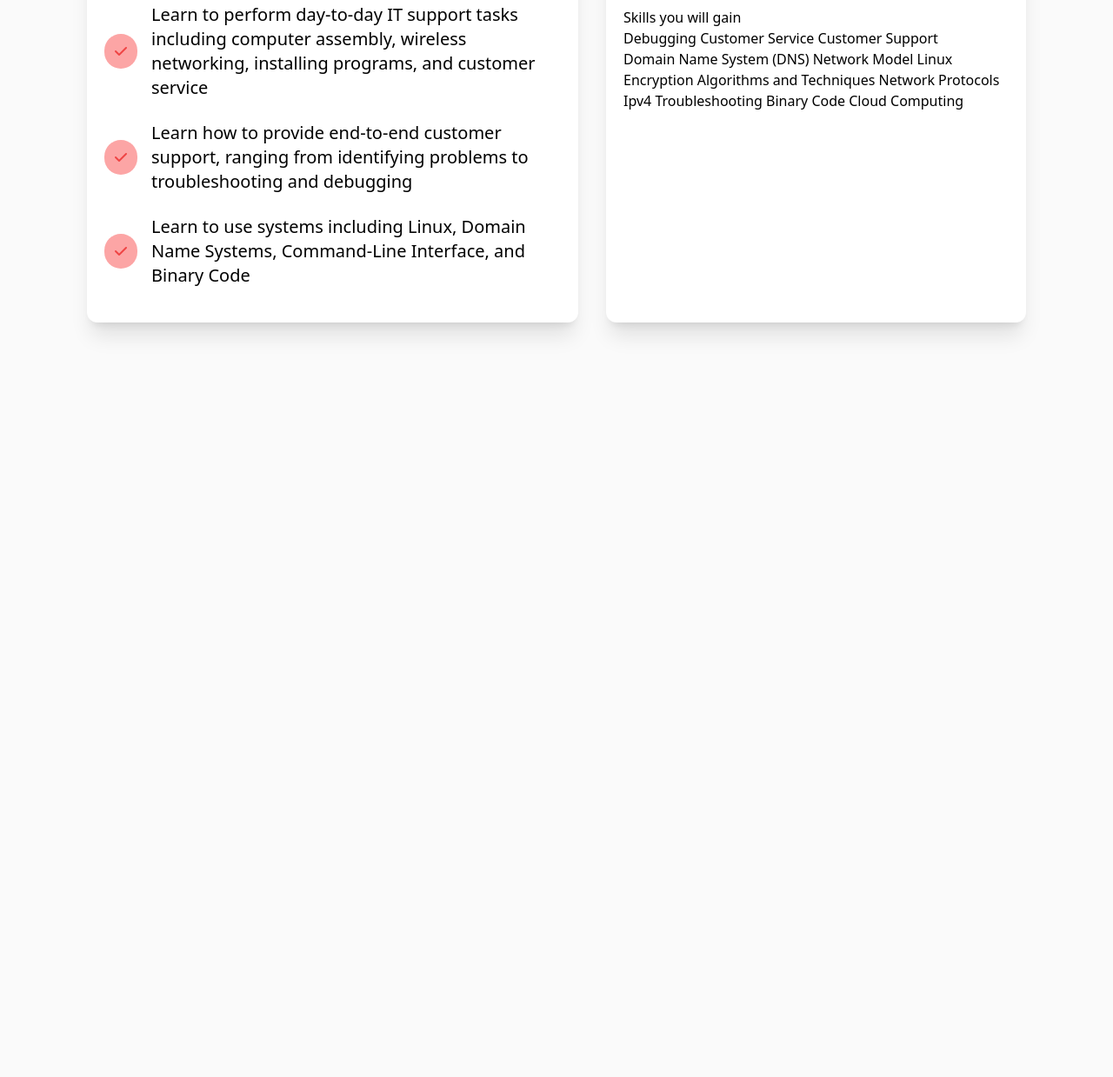
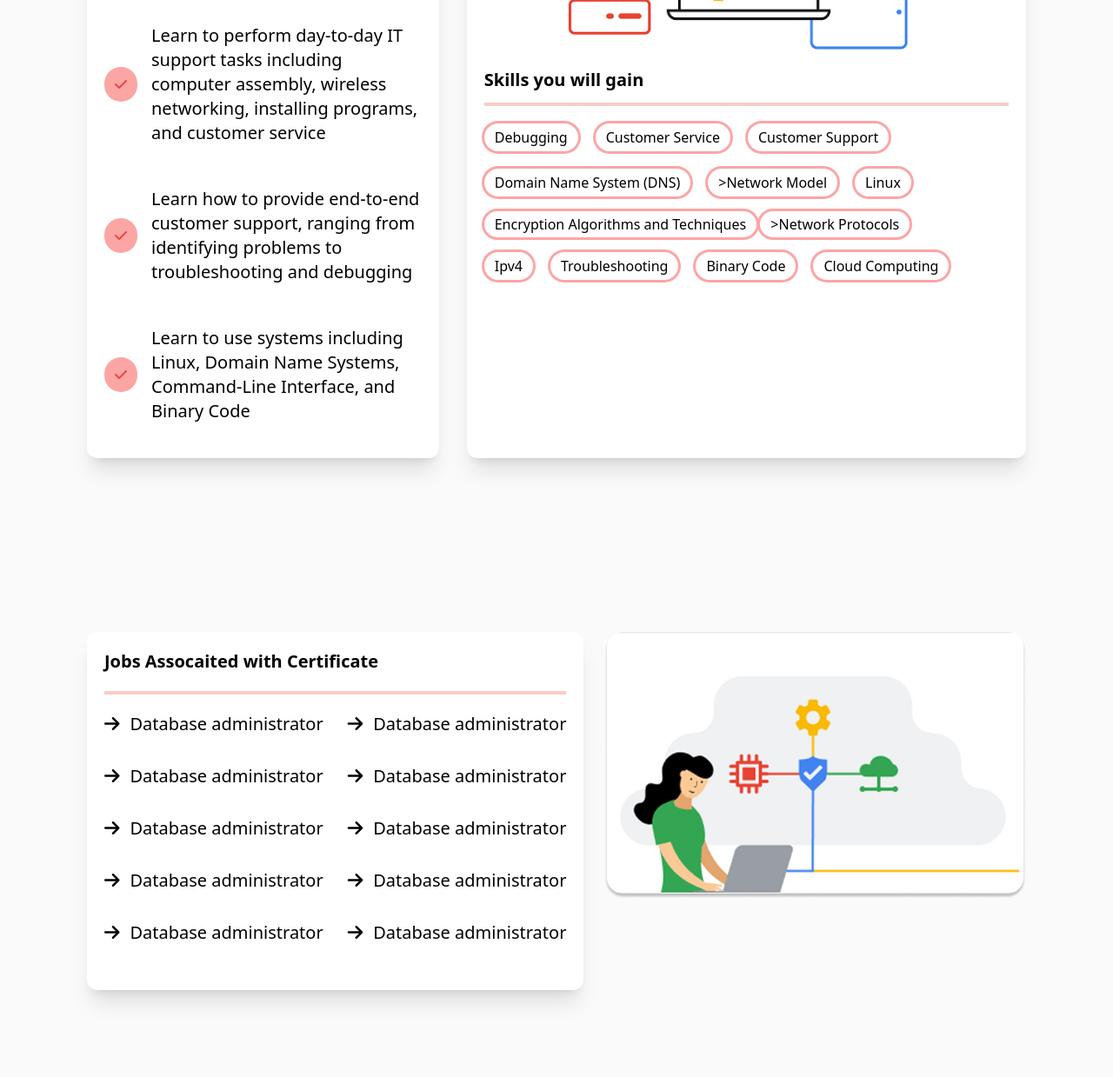
Before and after one commit to codex805/Tailwind-Assignment, a website built with Vite: page index.html in a window 1280 px wide. Shown: the part 1367-2606 px from the top of the page at 87% size. Before the commit the page ends 1838 px from the top, so only its background shows below. Built offline with nearby package versions, Linux system fonts and the light colour scheme; files whose address does not match are found by name.

Commit message:
job section

```diff
--- a/index.html
+++ b/index.html
@@ -77,7 +77,7 @@
  <section class="p-[30px] md:p-[100px] grid grid-flow-row md:grid-flow-col gap-3 md:gap-8">
    <div class="bg-[#ffff] shadow-xl p-5 rounded-xl">
     <h3 class="font-semibold text-lg md:text-xl py-4 border-b md:border-b-4 border-[#F9CCC7]">What you will learn</h3>
-   <div class="flex flex-col gap-5 md:gap-6 py-5">
+   <div class="flex flex-col gap-5 md:gap-12 py-5">
     <div class="flexs"><i class="fa-solid fa-check bg-border"></i> <p class="text-size">Gain skills required to succeed in an entry-level IT job</p></div>
     <div class="flexs"><i class="fa-solid fa-check bg-border"></i> <p class="text-size"> Learn to perform day-to-day IT support tasks including computer assembly, wireless networking, installing programs, and customer service</p></div>
     <div class="flexs"><i class="fa-solid fa-check bg-border"></i> <p class="text-size">Learn how to provide end-to-end customer support, ranging from identifying problems to troubleshooting and debugging</p></div>
@@ -86,14 +86,55 @@
    </div>
    <div class="bg-[#ffff] shadow-xl p-5 rounded-xl">
     <img src="assets/social.png" alt="" class="w-{100%} h-auto">
-    <div>
-        <h3>Skills you will gain </h3>
-        <span>Debugging</span> <span>Customer Service</span> <span>Customer Support</span><br>
-        <span>Domain Name System (DNS)</span> <span>Network Model</span> <span>Linux</span><br>
-        <span>Encryption Algorithms and Techniques</span> <span>Network Protocols</span><br>
-        <span>Ipv4</span> <span>Troubleshooting</span> <span>Binary Code</span> <span>Cloud Computing</span>
+    <div class="py-2">
+        <h3 class="text-lg md:text-xl font-bold border-b md:border-b-4 border-[#F9CCC7] pb-3">Skills you will gain </h3>
+      <div class="py-5 ">
+       <div class="flex gap-5">
+
+        <span class="rings">Debugging</span> <span class="rings">Customer Service</span> <span class="rings">Customer Support</span><br>
+
+       </div>
+        <div class="flex gap-5 py-5">
+            <span class="rings">Domain Name System (DNS)</span> <span class="rings"></i>>Network Model</span> <span class="rings">Linux</span><br>
+        </div>
+        <span class="rings">Encryption Algorithms and Techniques</span> <span class="rings"></i>>Network Protocols</span><br>
+        <div class="flex gap-5 py-5">
+            <span class="rings">Ipv4</span> <span class="rings">Troubleshooting</span> <span class="rings">Binary Code</span> <span class="rings">Cloud Computing</span>
+        </div>
+      </div>
     </div>
    </div>
  </section>
+  <!--job section-->
+  <section class="p-[30px] md:p-[100px] grid grid-flow-row md:grid-flow-col gap-4 md:gap-6">
+    <div class="col-span-6 bg-[#ffff] shadow-xl p-5 rounded-xl">
+        <h3 class="font-semibold text-lg md:text-xl pb-5 border-b border-[#F9CCC7] md:border-b-4">Jobs Assocaited with Certificate </h3>
+       <div class="my-3 md:my-5">
+        <div class="job-flex">
+            <p class="job-p"><i class="fa-solid fa-arrow-right"></i>Database administrator</p>
+            <p class="job-p"><i class="fa-solid fa-arrow-right"></i>Database administrator</p>
+          </div>
+          <div class="job-flex">
+              <p class="job-p"><i class="fa-solid fa-arrow-right"></i>Database administrator</p>
+              <p class="job-p"><i class="fa-solid fa-arrow-right"></i>Database administrator</p>
+            </div>
+            <div class="job-flex">
+              <p class="job-p"><i class="fa-solid fa-arrow-right"></i>Database administrator</p>
+              <p class="job-p"><i class="fa-solid fa-arrow-right"></i>Database administrator</p>
+            </div>
+            <div class="job-flex">
+              <p class="job-p"><i class="fa-solid fa-arrow-right"></i>Database administrator</p>
+              <p class="job-p"><i class="fa-solid fa-arrow-right"></i>Database administrator</p>
+            </div>
+            <div class="job-flex">
+              <p class="job-p"><i class="fa-solid fa-arrow-right"></i>Database administrator</p>
+              <p class="job-p"><i class="fa-solid fa-arrow-right"></i>Database administrator</p>
+            </div>
+       </div>
+    </div>
+    <div >
+        <img src="assets/job.png" alt="" class="w-[100%] h-auto object-cover" >
+    </div>
+  </section>
 </body>
 </html>
--- a/main.css
+++ b/main.css
@@ -14,4 +14,15 @@
     .text-size{
         @apply text-lg md:text-xl font-medium ;
     }
+
+    .rings{
+        @apply  ring ring-red-300 px-3 py-1 rounded-full transition-all hover:bg-black hover:text-white cursor-pointer ;
+    }
+
+    .job-flex{
+        @apply flex gap-5 md:gap-7 mb-8;
+    }
+    .job-p{
+     @apply text-sm md:text-xl flex gap-3 items-center ;
+    }
 }
```
Also changed, not shown: assets/job.png (renamed from assets/IT Support 1.png).
